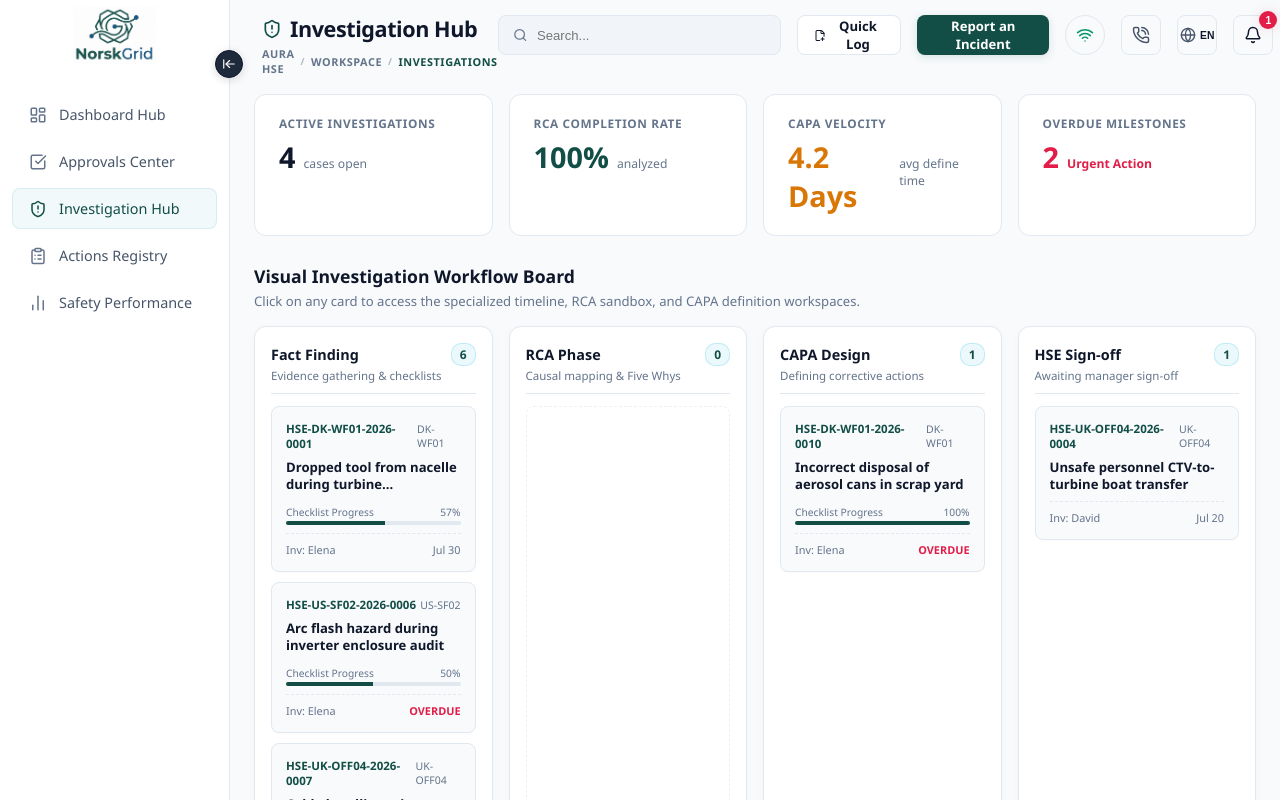
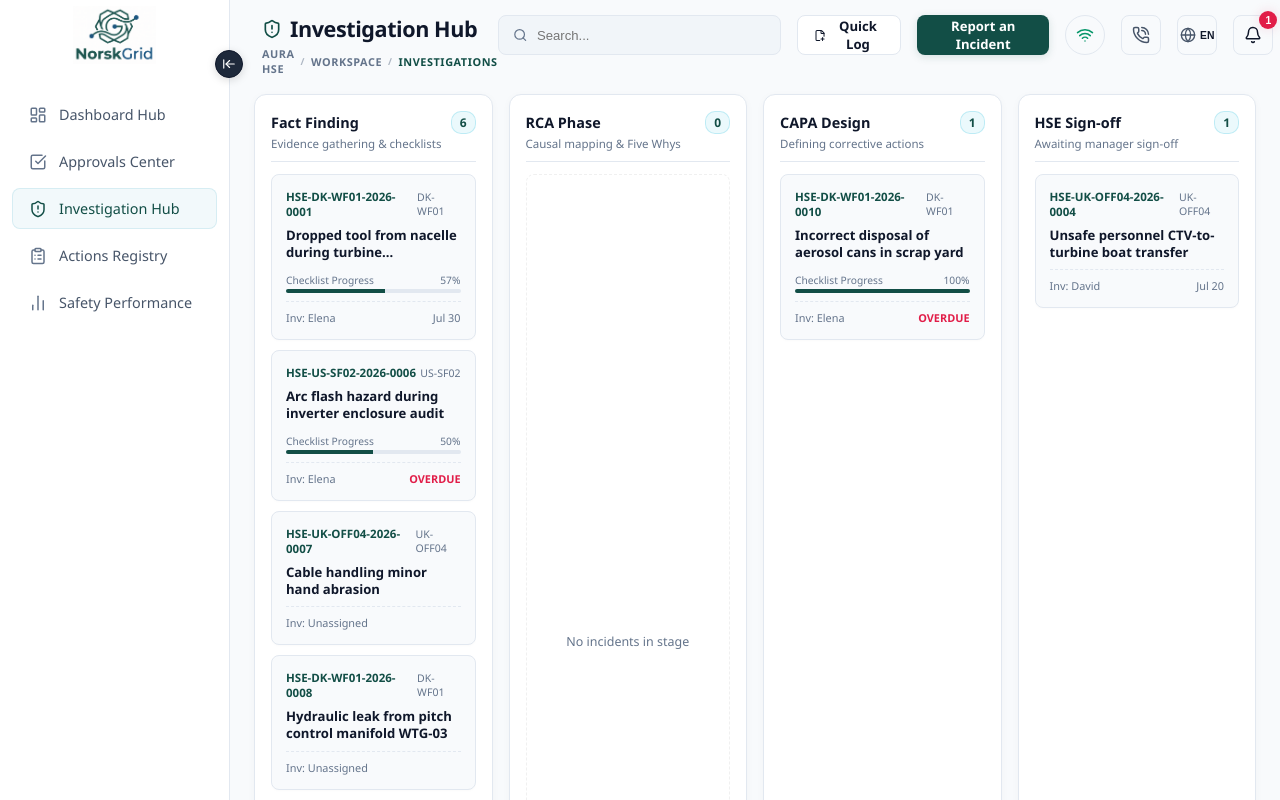
Before and after one commit to ConverseCoE/HSE_Incident, a React (Vite) app: page / in a window 1280 px wide. Both pictures are taken after a click on the item "Investigation Hub". Shown: the top 800 px of the page. Built offline with nearby package versions, Linux system fonts and the light colour scheme.

Commit message:
Remove top KPI cards and inner headers from Investigation Hub to present clean full-height Kanban board

```diff
--- a/src/views/InvestigationHub.jsx
+++ b/src/views/InvestigationHub.jsx
@@ -211,114 +211,10 @@ const InvestigationHub = ({ onSelectIncident }) => {
   };
 
   return (
-    <div className="investigation-hub animate-fade" style={{ display: 'flex', flexDirection: 'column', gap: '28px' }}>
+    <div className="investigation-hub animate-fade" style={{ display: 'flex', flexDirection: 'column', gap: '20px' }}>
 
-      {/* SECTION A: COMMAND CENTER (KPI DASHBOARD) */}
-      <div style={{ display: 'grid', gridTemplateColumns: 'repeat(4, 1fr)', gap: '16px' }}>
-
-        {/* KPI 1 */}
-        <div style={{
-          background: '#ffffff',
-          borderRadius: '12px',
-          padding: '20px 24px',
-          border: '1px solid var(--border-color)',
-          display: 'flex',
-          flexDirection: 'column',
-          gap: '6px',
-          textAlign: 'left'
-        }}>
-          <span style={{ fontSize: '0.74rem', color: 'var(--text-muted)', fontWeight: 600, textTransform: 'uppercase', letterSpacing: '0.6px' }}>
-            Active Investigations
-          </span>
-          <div style={{ display: 'flex', alignItems: 'baseline', gap: '8px' }}>
-            <span style={{ fontSize: '1.8rem', fontWeight: 700, color: 'var(--text-primary)' }}>
-              {activeInvestigations.length}
-            </span>
-            <span style={{ fontSize: '0.76rem', color: 'var(--text-muted)' }}>cases open</span>
-          </div>
-        </div>
-
-        {/* KPI 2 */}
-        <div style={{
-          background: '#ffffff',
-          borderRadius: '12px',
-          padding: '20px 24px',
-          border: '1px solid var(--border-color)',
-          display: 'flex',
-          flexDirection: 'column',
-          gap: '6px',
-          textAlign: 'left'
-        }}>
-          <span style={{ fontSize: '0.74rem', color: 'var(--text-muted)', fontWeight: 600, textTransform: 'uppercase', letterSpacing: '0.6px' }}>
-            RCA Completion Rate
-          </span>
-          <div style={{ display: 'flex', alignItems: 'baseline', gap: '8px' }}>
-            <span style={{ fontSize: '1.8rem', fontWeight: 700, color: 'var(--accent-cyan)' }}>
-              {rcaCompletionRate}%
-            </span>
-            <span style={{ fontSize: '0.76rem', color: 'var(--text-muted)' }}>analyzed</span>
-          </div>
-        </div>
-
-        {/* KPI 3 */}
-        <div style={{
-          background: '#ffffff',
-          borderRadius: '12px',
-          padding: '20px 24px',
-          border: '1px solid var(--border-color)',
-          display: 'flex',
-          flexDirection: 'column',
-          gap: '6px',
-          textAlign: 'left'
-        }}>
-          <span style={{ fontSize: '0.74rem', color: 'var(--text-muted)', fontWeight: 600, textTransform: 'uppercase', letterSpacing: '0.6px' }}>
-            CAPA Velocity
-          </span>
-          <div style={{ display: 'flex', alignItems: 'baseline', gap: '8px' }}>
-            <span style={{ fontSize: '1.8rem', fontWeight: 700, color: 'var(--accent-gold)' }}>
-              4.2 Days
-            </span>
-            <span style={{ fontSize: '0.76rem', color: 'var(--text-muted)' }}>avg define time</span>
-          </div>
-        </div>
-
-        {/* KPI 4 */}
-        <div style={{
-          background: '#ffffff',
-          borderRadius: '12px',
-          padding: '20px 24px',
-          border: '1px solid var(--border-color)',
-          display: 'flex',
-          flexDirection: 'column',
-          gap: '6px',
-          textAlign: 'left'
-        }}>
-          <span style={{ fontSize: '0.74rem', color: 'var(--text-muted)', fontWeight: 600, textTransform: 'uppercase', letterSpacing: '0.6px' }}>
-            Overdue Milestones
-          </span>
-          <div style={{ display: 'flex', alignItems: 'baseline', gap: '8px' }}>
-            <span style={{ fontSize: '1.8rem', fontWeight: 700, color: overdueCount > 0 ? 'var(--accent-red)' : 'var(--text-primary)' }}>
-              {overdueCount}
-            </span>
-            <span style={{ fontSize: '0.76rem', color: overdueCount > 0 ? 'var(--accent-red)' : 'var(--text-muted)', fontWeight: 600 }}>
-              {overdueCount > 0 ? 'Urgent Action' : 'On Track'}
-            </span>
-          </div>
-        </div>
-
-      </div>
-
-      {/* SECTION B: THE WORKFLOW BOARD (KANBAN BOARD) */}
-      <div style={{ display: 'flex', flexDirection: 'column', gap: '16px', textAlign: 'left' }}>
-        <div>
-          <h2 style={{ fontSize: '1.1rem', fontWeight: 700, color: 'var(--text-primary)', margin: '0 0 4px 0' }}>Visual Investigation Workflow Board</h2>
-          <p style={{ fontSize: '0.82rem', color: 'var(--text-muted)', margin: 0 }}>
-            Click on any card to access the specialized timeline, RCA sandbox, and CAPA definition workspaces.
-          </p>
-        </div>
-
-        {/* Board Columns Grid */}
-        <div style={{ display: 'grid', gridTemplateColumns: 'repeat(4, 1fr)', gap: '16px', alignItems: 'stretch', minHeight: '400px' }}>
+      {/* Board Columns Grid */}
+      <div style={{ display: 'grid', gridTemplateColumns: 'repeat(4, 1fr)', gap: '16px', alignItems: 'stretch', minHeight: '400px' }}>
           {columns.map(col => {
             // Get incidents in this column stage
             const colIncidents = activeIncidents.filter(inc => getIncidentStage(inc) === col.id);
@@ -476,7 +372,6 @@ const InvestigationHub = ({ onSelectIncident }) => {
             );
           })}
         </div>
-      </div>
 
       {/* SECTION C: COLLABORATIVE WORKSPACE FOCUS OVERLAY */}
       {selectedIncidentId && activeIncident && (
```
